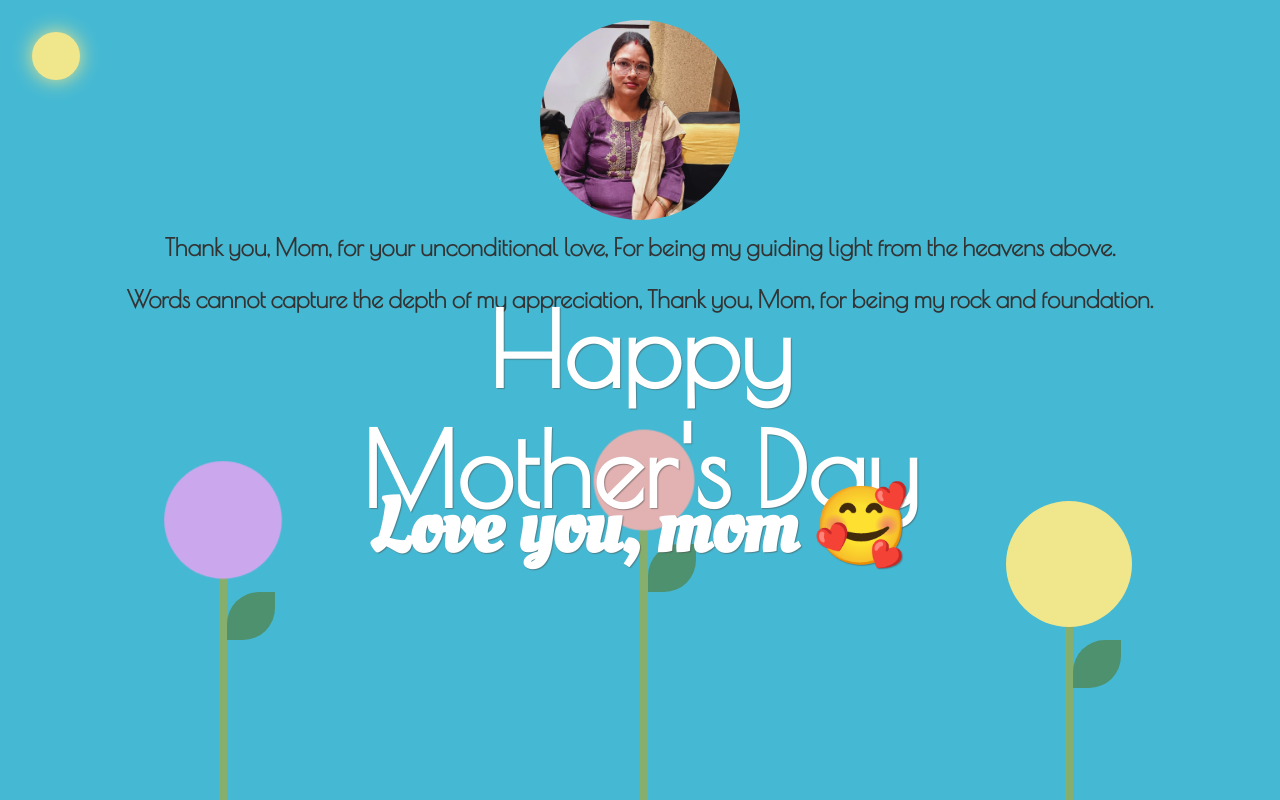
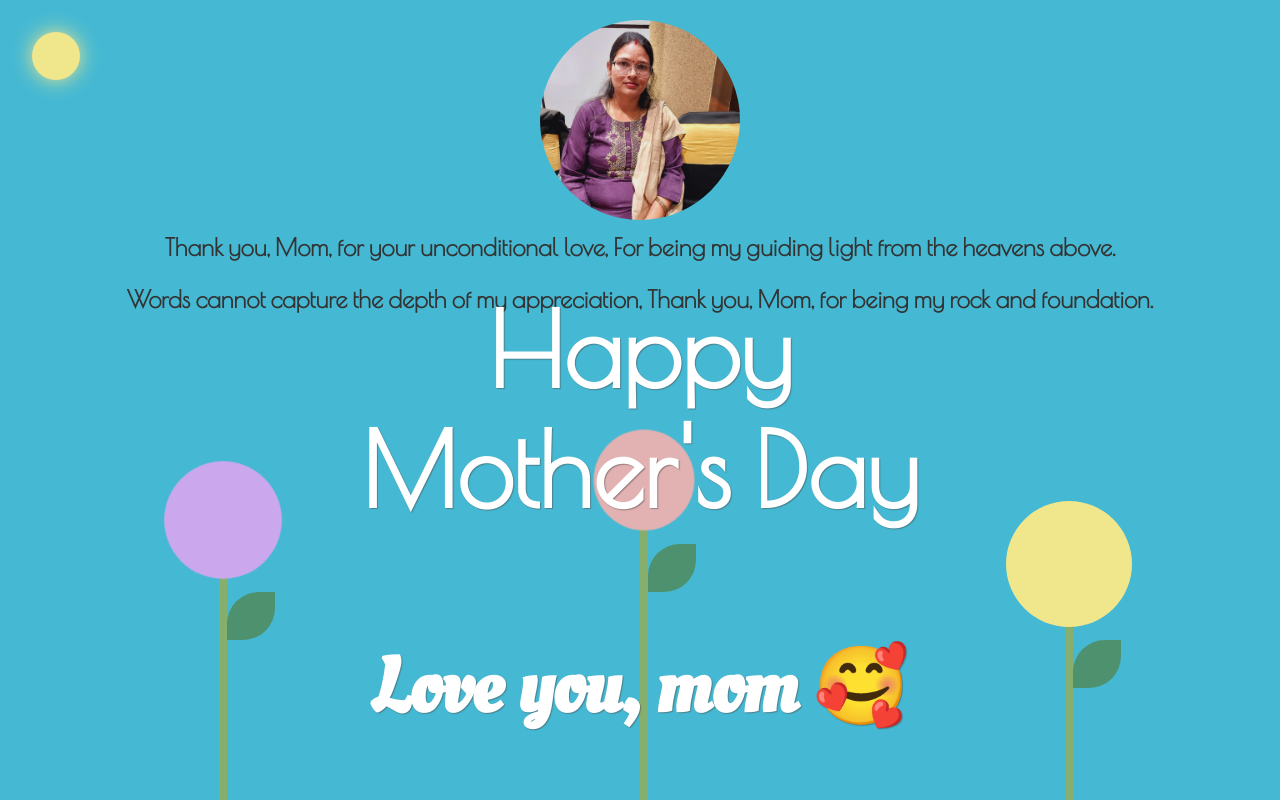
Before and after one commit to tanishk0297/maa, a plain HTML site: page index.html in a window 1280 px wide. Drawn offline with nearby package versions, Linux system fonts and the light colour scheme.

Commit message:
Add files via upload

```diff
--- a/style.css
+++ b/style.css
@@ -300,7 +300,7 @@ h1.fadein {
 
 h2.fadein.delay-1 {
   position: absolute;
-  top: 60%;
+  top: 80%;
   left: 50%;
   transform: translate(-50%, -50%);
   z-index: 2;
```
